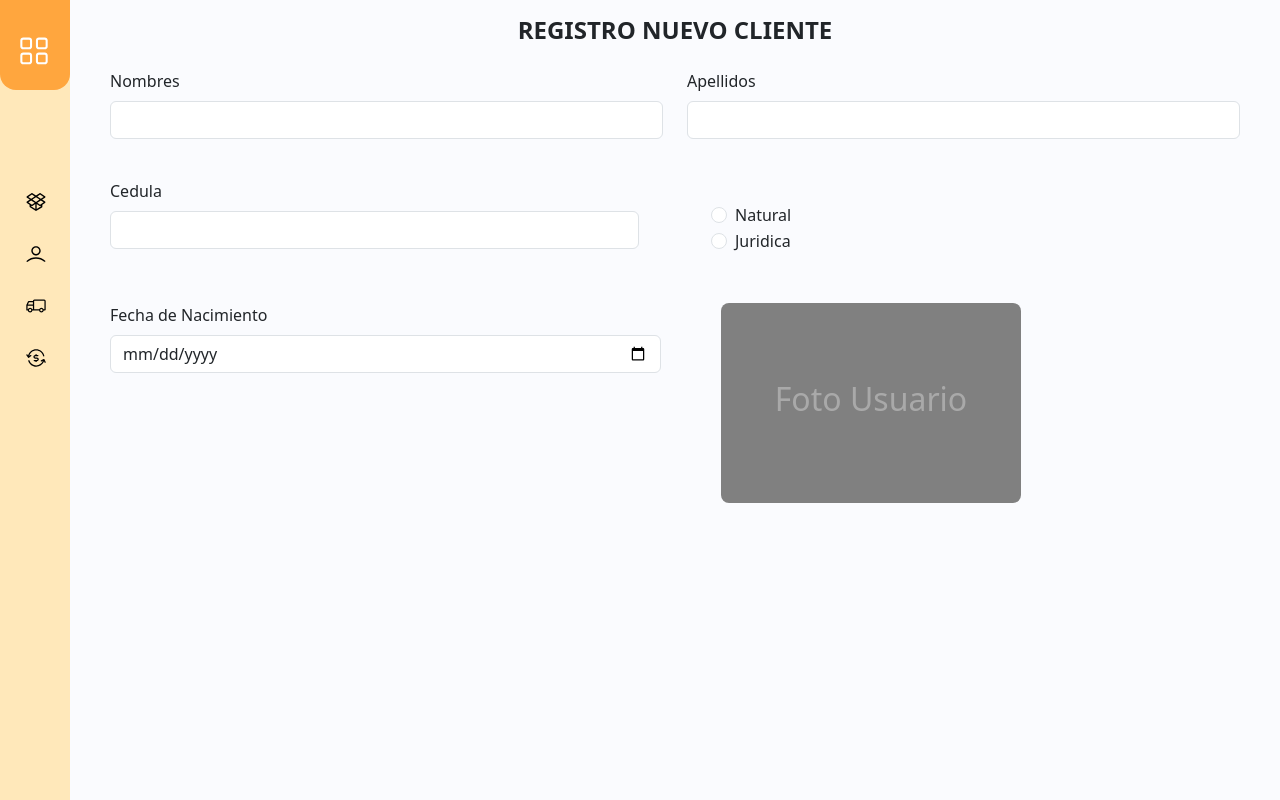
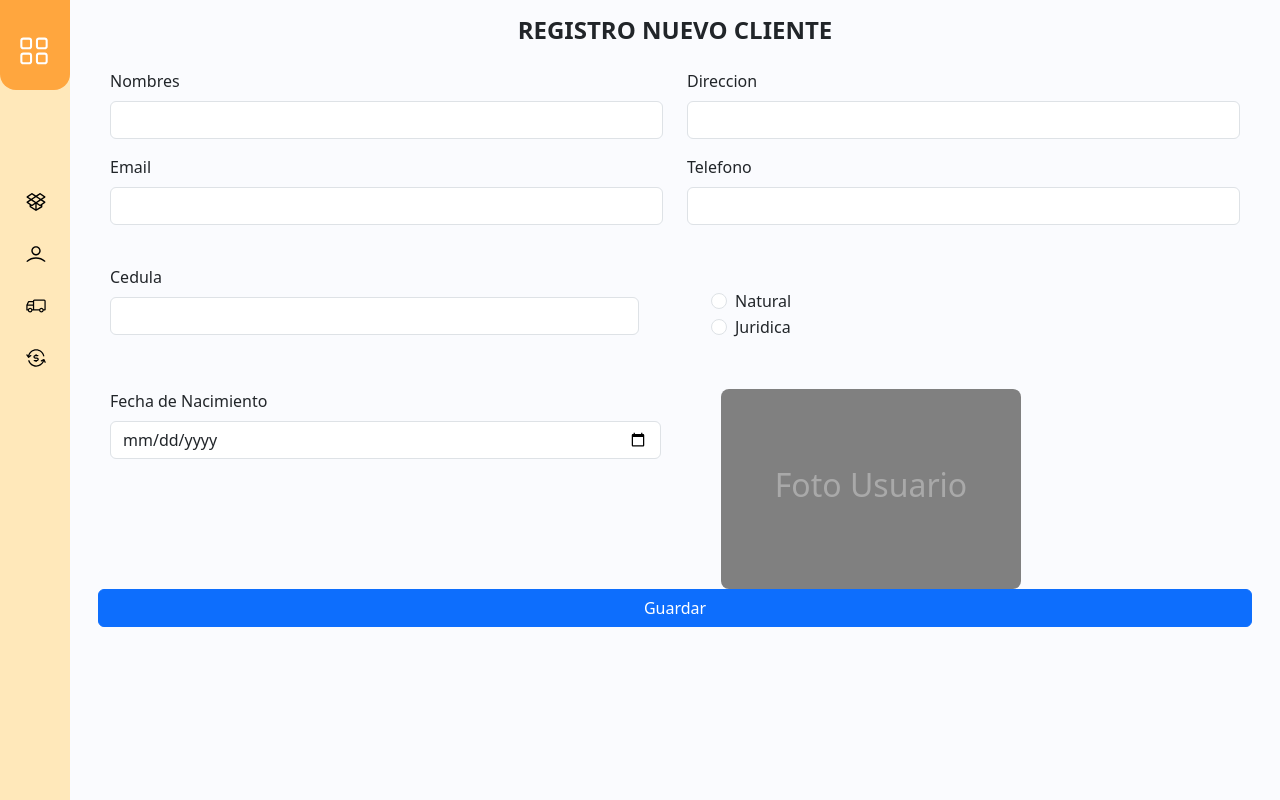
Before and after one commit to Leonel-Amaya/ADSO-Python-Flask, a Flask app: template src/templates/cliente.html in a window 1280 px wide. Run offline with Flask 3, Linux system fonts and the light colour scheme; the template is opened without the code that fills it, so the values that code supplies are empty.

Commit message:
Implementando creacion de cliente

```diff
--- a/src/app.py
+++ b/src/app.py
@@ -35,8 +35,21 @@ def crear_producto():
 
     return render_template('producto.html', title_page = 'SFI - Productos')
 
-@app.route('/registrar-cliente')
+@app.route('/crear_cliente', methods = ['POST', 'GET'])
 def crear_cliente():
+
+    if request.method == 'POST':
+
+        nombre = request.form.get('nombre')
+        direccion = request.form.get('direccion')
+        email = request.form.get('email')
+        telefono = request.form.get('telefono')
+
+        cliente = Clientes(nombre, direccion, email, telefono)
+        Clientes.agregar_cliente(cliente)
+
+        return redirect(url_for('index'))
+
     return render_template('cliente.html', title_page = 'SFI - Cliente')
 
 @app.route('/registrar-proveedor')
--- a/src/templates/cliente.html
+++ b/src/templates/cliente.html
@@ -4,15 +4,26 @@
     <div class="text-center">
         <h1>REGISTRO NUEVO CLIENTE</h1>
     </div>
+    <form action="crear_cliente" method="post">
         <section class="m-4">
             <div class="row">
                 <div class="col mb-3">
-                <label for="" class="form-label">Nombres</label>
-                <input type="text" class="form-control">
+                    <label for="nombre" class="form-label">Nombres</label>
+                    <input type="text" id="nombre" name="nombre" class="form-control">
                 </div>
                 <div class="col mb-3">
-                <label for="" class="form-label">Apellidos</label>
-                <input type="text" class="form-control">
+                    <label for="direccion" class="form-label">Direccion</label>
+                    <input type="text" id="direccion" name="direccion" class="form-control">
+                </div>
+            </div>
+            <div class="row">
+                <div class="col mb-3">
+                    <label for="email" class="form-label">Email</label>
+                    <input type="text" id="email" name="email" class="form-control">
+                </div>
+                <div class="col mb-3">
+                    <label for="telefono" class="form-label">Telefono</label>
+                    <input type="text" id="telefono" name="telefono" class="form-control">
                 </div>
             </div>
             <div class="row mt-4">
@@ -45,6 +56,10 @@
                     <h2>Foto Usuario</h2>
                 </div>
             </div>
+            <div class="row mt-10">
+                <button type="submit" class="btn btn-primary">Guardar</button>
+            </div>
         </section>
+    </form>
 </div>
 {% endblock %}
--- a/src/templates/layout.html
+++ b/src/templates/layout.html
@@ -42,7 +42,7 @@
                     </a>
                 </li>
                 <li class="sidebar-item">
-                    <a href="/registrar-cliente" class="sidebar-link">
+                    <a href="/crear_cliente" class="sidebar-link">
                         <svg fill="#000000" width="20" height="20" version="1.1" id="lni_lni-user"
                             xmlns="http://www.w3.org/2000/svg" xmlns:xlink="http://www.w3.org/1999/xlink" x="0px"
                             y="0px" viewBox="0 0 64 64" style="enable-background:new 0 0 64 64;" xml:space="preserve">
```
Also changed, not shown: src/models/clientes.py (+10 -5 lines). Lines whose indentation alone changed are shown as unchanged.
